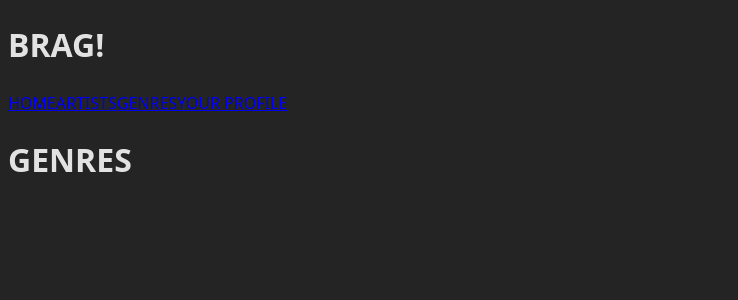
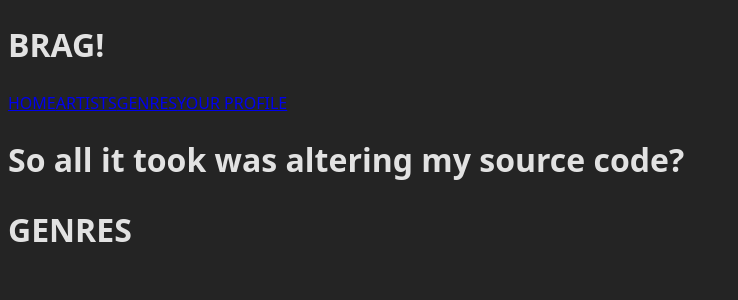
Before and after one commit to Jeskah/assignment-week07, a React (Vite) app in the folder client/: page /genres in a window 1280 px wide. Shown: the top 300 px of the page, without its empty margins (0-738 px from the left). Built offline with nearby package versions, Linux system fonts and the light colour scheme.

Commit message:
altered src code

```diff
--- a/client/src/pages/Genres.jsx
+++ b/client/src/pages/Genres.jsx
@@ -1,10 +1,16 @@
-// import { useEffect, useState } from 'react';
+// import { useEffect, useState } from "react"
 // import { Link, useParams } from "react-router-dom";
+
 
 export default function Genres() {
     return (
+    <div>
         <div>
-        <h1>GENRES</h1>
+            <h1>So all it took was altering my source code?</h1>
         </div>
+        <div>
+            <h1>GENRES</h1>
+        </div>
+    </div>
     )
 }
```
